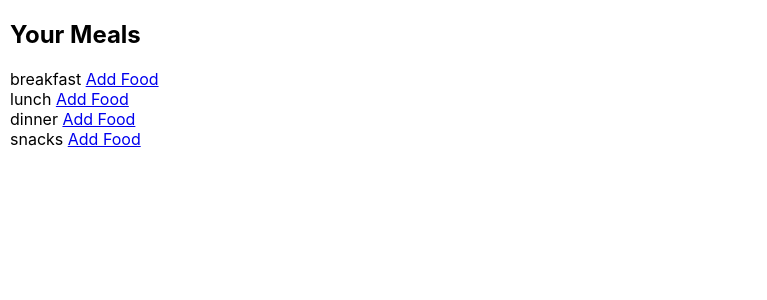
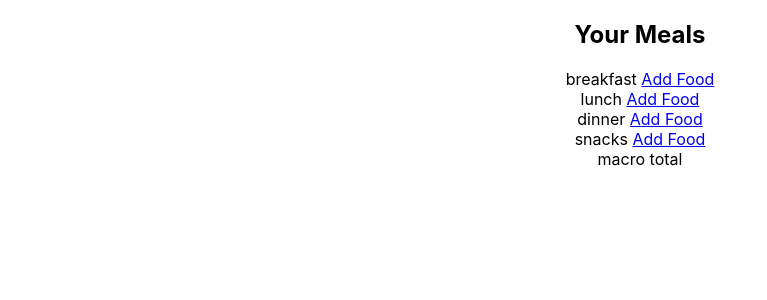
Before and after one commit to JImmyJImmy0/thehustle, a Django app: page /foodlog/ in a window 1280 px wide. Shown: the part 82-382 px from the top of the page, without its empty margins (0-767 px from the left). Run offline with Django 3.2, Linux system fonts and the light colour scheme.

Commit message:
align food log

```diff
--- a/main_app/static/css/food-log.css
+++ b/main_app/static/css/food-log.css
@@ -0,0 +1,6 @@
+.meals-container {
+    display: flex;
+    flex-direction: column;
+    align-items: center;
+    margin-bottom: 15px;
+}
--- a/main_app/templates/foods/log.html
+++ b/main_app/templates/foods/log.html
@@ -25,6 +25,9 @@
         snacks
         <a href="{% url 'foods_index' %}">Add Food</a>
     </div>
+    <div class='macro-total'>
+        macro total
+    </div>
 </section>
 
 {% endblock %}
```
